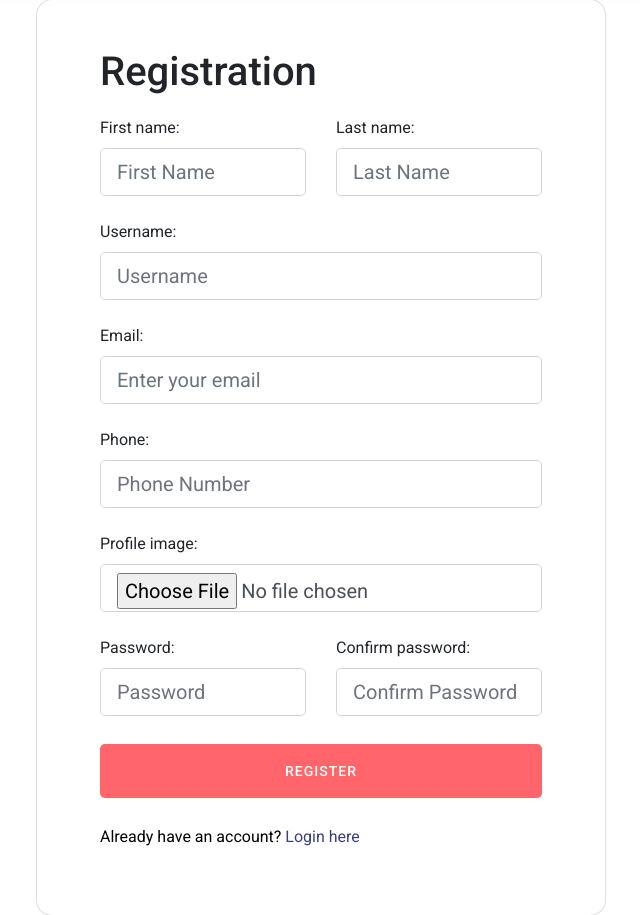
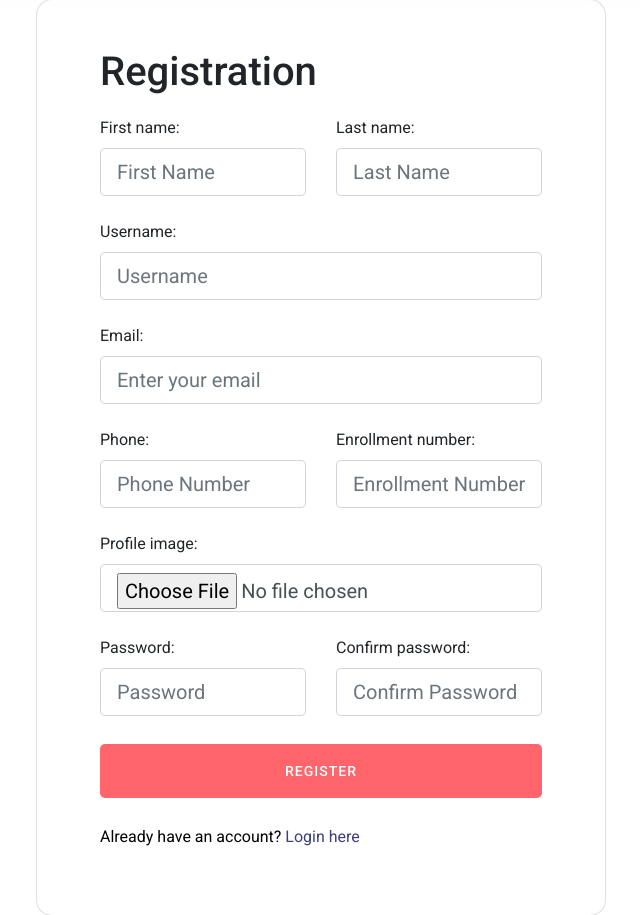
Before and after one commit to umangpatel-12/Apani-News, a Django app: page /Registration in a window 1280 px wide; the page is wider, and only the part inside the window is pictured. Shown: the part 246-1161 px from the top of that part, without its empty margins (319-959 px from the left). Run offline with Django 5.2, Linux system fonts and the light colour scheme; some libraries are stand-ins or nearby versions.

Commit message:
Add Additional Future

```diff
--- a/ApaniNews/settings.py
+++ b/ApaniNews/settings.py
@@ -54,6 +54,7 @@ MIDDLEWARE = [
 
 ROOT_URLCONF = 'ApaniNews.urls'
 
+
 TEMPLATES = [
     {
         'BACKEND': 'django.template.backends.django.DjangoTemplates',
@@ -65,12 +66,14 @@ TEMPLATES = [
                 'django.template.context_processors.request',
                 'django.contrib.auth.context_processors.auth',
                 'django.contrib.messages.context_processors.messages',
+                'django.contrib.auth.context_processors.auth',
             ],
         },
     },
 ]
 
 WSGI_APPLICATION = 'ApaniNews.wsgi.application'
+
 
 
 # Database
--- a/ApaniNewz/forms.py
+++ b/ApaniNewz/forms.py
@@ -2,6 +2,7 @@ import re
 from django import forms
 from django.contrib.auth.models import User
 from django.contrib.auth import authenticate
+import requests
 from ApaniNewz.models import Registration,News,Category
 from ckeditor.widgets import CKEditorWidget
 
@@ -35,6 +36,16 @@ class LoginForm(forms.Form):
         return email
 
 class RegistrationForm(forms.ModelForm):
+    enrollment_number = forms.CharField(
+        widget=forms.TextInput(attrs={
+            'id': 'enrollment_number',
+            'name': 'enrollment_number',
+            'class': 'form-control form-control-lg',
+            'placeholder': 'Enrollment Number'
+        }),
+        max_length=12,
+        required=True
+    )
     username = forms.CharField(
         widget=forms.TextInput(attrs={
             'id': 'username',
@@ -115,7 +126,7 @@ class RegistrationForm(forms.ModelForm):
 
     class Meta:
         model = User
-        fields = ['username', 'email', 'password', 'first_name', 'last_name', 'phone', 'profile_image']
+        fields = ['username', 'email', 'password', 'confirm_password', 'first_name', 'last_name', 'phone', 'profile_image', 'enrollment_number']
 
     def clean_username(self):
         username = self.cleaned_data.get('username')
@@ -167,6 +178,15 @@ class RegistrationForm(forms.ModelForm):
 
         return phone
 
+    def clean_enrollment_number(self):
+        enrollment_number = self.cleaned_data.get('enrollment_number')
+
+        # Check if the enrollment number already exists in the Registration model
+        if Registration.objects.filter(enrollment_number=enrollment_number).exists():
+            raise forms.ValidationError("This enrollment number is already registered.")
+
+        return enrollment_number
+
     def clean(self):
         cleaned_data = super().clean()
         password = cleaned_data.get("password")
@@ -174,7 +194,6 @@ class RegistrationForm(forms.ModelForm):
 
         if password != confirm_password:
             raise forms.ValidationError("Passwords do not match.")
-
 
 class NewsForm(forms.ModelForm):
     title = forms.CharField(
@@ -249,7 +268,6 @@ class NewsForm(forms.ModelForm):
             })
         }
 
-
 class CategoryForm(forms.ModelForm):
     category_name = forms.CharField(
         widget=forms.TextInput(attrs={
--- a/ApaniNewz/templates/Home/Registration.html
+++ b/ApaniNewz/templates/Home/Registration.html
@@ -47,10 +47,21 @@
                     <div class="text-danger">{{ form.email.errors }}</div>
                   </div>
 
-                  <div class="form-outline mb-4">
-                    {{ form.phone.label_tag }}
-                    {{ form.phone }}
-                    <div class="text-danger">{{ form.phone.errors }}</div>
+                  <div class="row">
+                    <div class="col-md-6">
+                      <div class="form-outline mb-4">
+                        {{ form.phone.label_tag }}
+                        {{ form.phone }}
+                        <div class="text-danger">{{ form.phone.errors }}</div>
+                      </div>
+                    </div>
+                    <div class="col-md-6">
+                      <div class="form-outline mb-4">
+                        {{ form.enrollment_number.label_tag }}
+                        {{ form.enrollment_number }}
+                        <div class="text-danger">{{ form.enrollment_number.errors }}</div>
+                      </div>
+                    </div>
                   </div>
 
                   <div class="form-outline mb-4">
--- a/ApaniNewz/templates/Home/main.html
+++ b/ApaniNewz/templates/Home/main.html
@@ -181,10 +181,10 @@
                 </div>
                 <div class="col-xl-2 col-lg-2 col-md-4" style="left: 110px;">
                   <div class="main-menu d-none d-md-block" id="navbar-menu">
-                    {% if user.is_authenticated %}
-                      <ul id="navigation">
+                    <ul id="navigation">
+                      {% if user.is_authenticated %}
                         <li>
-                          <a href="#" class="trending-animated" style="color: #ff6219;font-size: 18px;">Hi, {{ user.first_name|default:'User' }}</a>
+                          <a href="#" class="trending-animated" style="color: #ff6219; font-size: 18px;">Hi, {{ user.first_name|default:'User' }}</a>
                           <ul class="submenu">
                             <li>
                               <a href="{% url 'profile' %}">Profile</a>
@@ -194,9 +194,7 @@
                             </li>
                           </ul>
                         </li>
-                      </ul>
-                    {% else %}
-                      <ul id="navigation">
+                      {% else %}
                         <li>
                           <i class="fas fa-search special-tag"></i>
                         </li>
@@ -204,15 +202,15 @@
                           <a href="#"><i class="fas fa-user" style="color: black;"></i></a>
                           <ul class="submenu">
                             <li>
-                              <a href="elements.html">Guest</a>
+                              <a href="#">Guest</a>
                             </li>
                             <li>
                               <a href="{% url 'login' %}">Login</a>
                             </li>
                           </ul>
                         </li>
-                      </ul>
-                    {% endif %}
+                      {% endif %}
+                    </ul>
                   </div>
                 </div>
 
```
Also changed, not shown: ApaniNewz/models.py (+10 -4 lines), ApaniNewz/views.py (+21 -7 lines), ApaniNewz/migrations/0006_registration_enrollment_number.py (added), ApaniNewz/migrations/0007_alter_registration_enrollment_number.py (added), ApaniNewz/migrations/0008_user.py (added), ApaniNewz/migrations/0009_alter_registration_options_and_more.py (added), ApaniNewz/migrations/0010_customuser.py (added), ApaniNewz/migrations/0011_delete_customuser.py (added), db.sqlite3, media/media/profile/Screenshot_2024-09-25_224226.png (added), media/media/profile/solo_levling.jpg (added).
